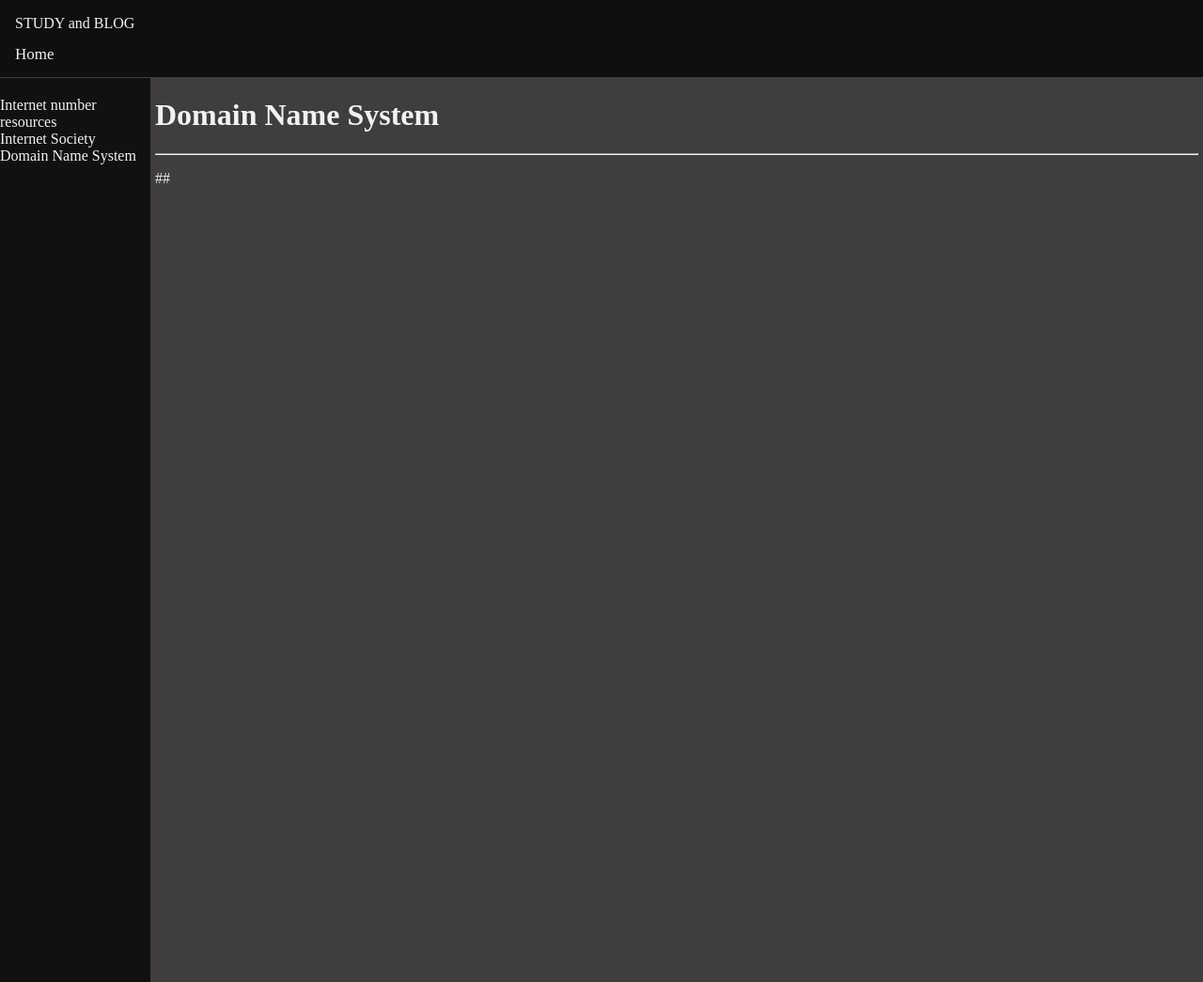
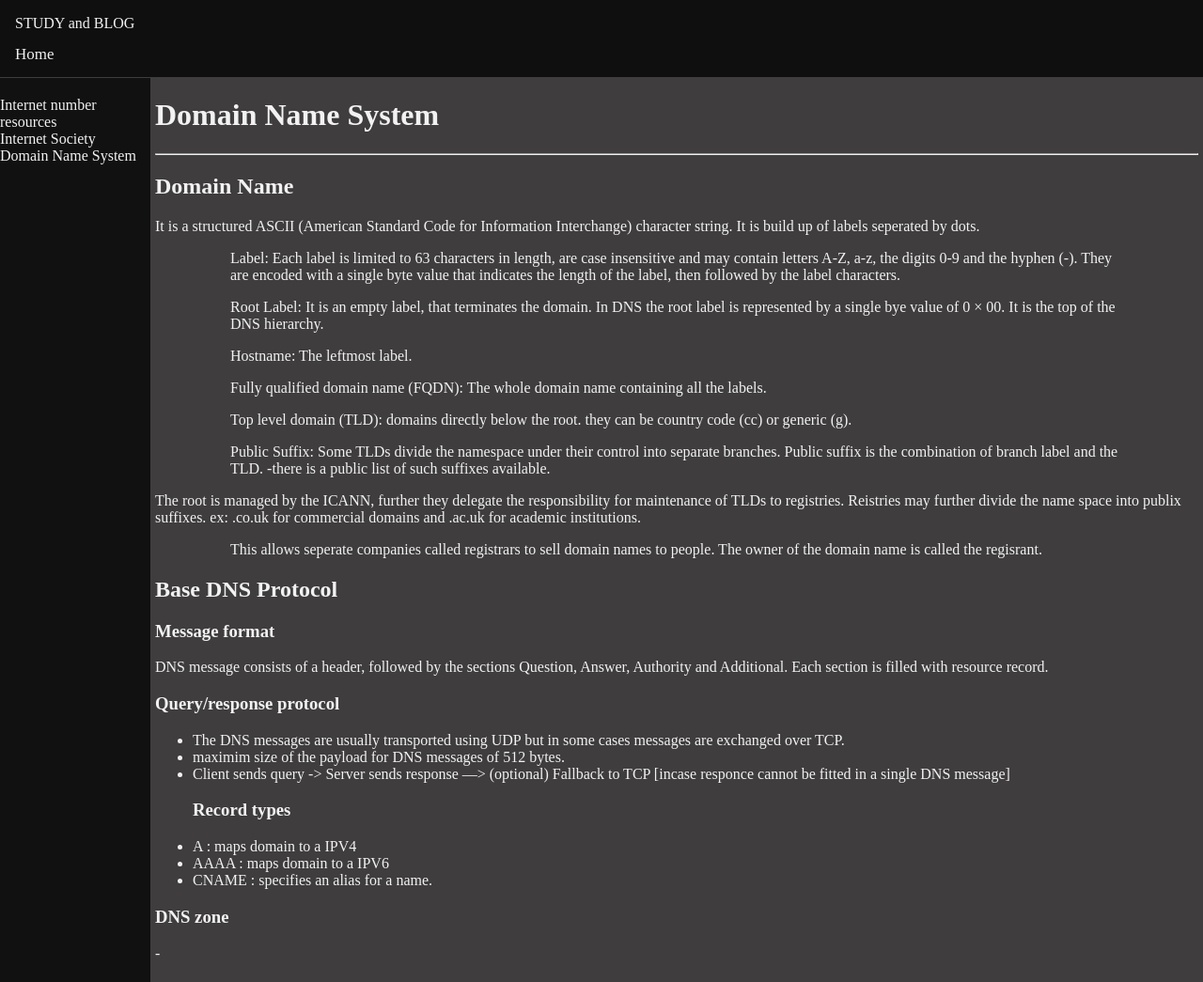
Before and after one commit to JanjuaArsh/StudyAndBlog, a Jekyll site: the page built from _networking/DomainNameSystem.md, in a window 1280 px wide and 1045 px high. Shown: the whole window at 94% size. Built offline with Jekyll 4.4.1, drawn with Linux system fonts in a browser that asks for light colours.

Commit message:
networking continued

```diff
--- a/_networking/DomainNameSystem.md
+++ b/_networking/DomainNameSystem.md
@@ -7,4 +7,37 @@ order: 3
 
 # Domain Name System
 ***
-##
+
+## Domain Name
+It is a structured ASCII (American Standard Code for Information Interchange) character string. It is build up of labels seperated by dots.
+
+>> Label: Each label is limited to 63 characters in length, are case insensitive and may contain letters A-Z, a-z, the digits 0-9 and the hyphen (-). They are encoded with a single byte value that indicates the length of the label, then followed by the label characters.
+
+>>Root Label: It is an empty label, that terminates the domain. In DNS the root label is represented by a single bye value of  0 × 00. It is the top of the DNS hierarchy.
+
+>>Hostname: The leftmost label.
+
+>>Fully qualified domain name (FQDN): The whole domain name containing all the labels.
+
+>>Top level domain (TLD): domains directly below the root. they can be country code (cc) or generic (g).
+
+>> Public Suffix: Some TLDs divide the namespace under their control into separate branches. Public suffix is the combination of branch label and the TLD. -there is a public list of such suffixes available.
+
+
+The root is managed by the ICANN, further they delegate the responsibility for maintenance of TLDs to registries. Reistries may further divide the name space into publix suffixes. ex: .co.uk for commercial domains and .ac.uk for academic institutions.
+>> This allows seperate companies called registrars to sell domain names to people. The owner of the domain name is called the regisrant.
+
+##  Base DNS Protocol
+### Message format
+DNS message consists of a header, followed by the sections Question, Answer, Authority and Additional. Each section is filled with resource record.
+### Query/response protocol
+- The DNS messages are usually transported using UDP but in some cases messages are exchanged over TCP.
+- maximim size of the payload for DNS messages of 512 bytes.
+- Client sends query -> Server sends response —> (optional) Fallback to TCP [incase responce cannot be fitted in a single DNS message]
+### Record types
+- A : maps domain to a IPV4
+- AAAA : maps domain to a IPV6
+- CNAME : specifies an alias for a name.
+
+### DNS zone
+-
```
Also changed, not shown: _networking/InternetSociety.md (+3 -0 lines).
